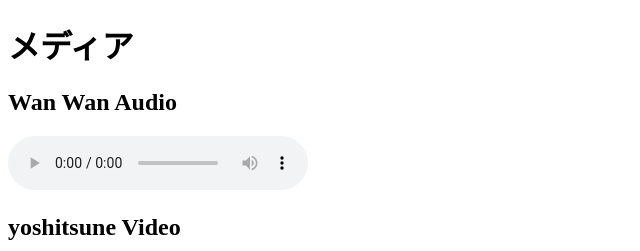
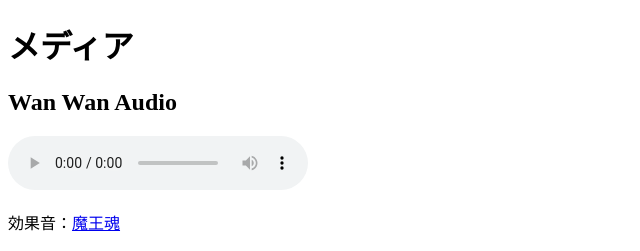
Before and after one commit to eri-ishii/html_sample_09, a plain HTML site: page index.html in a window 1280 px wide. Shown: the top 251 px of the page, without its empty margins (0-640 px from the left). Drawn offline with Linux system fonts and the light colour scheme.

Commit message:
Update index.html

```diff
--- a/index.html
+++ b/index.html
@@ -8,6 +8,7 @@
     <h1>メディア</h1>
     <h2>Wan Wan Audio</h2>
     <audio src="audio/sample.mp3" controls></audio>
+    <p>効果音：<a href="https://maou.audio/">魔王魂</a></p>
     <h2>yoshitsune Video</h2>
     <video src="video/sample.mp4" width="480" autoplay></video>
   </body>
```
